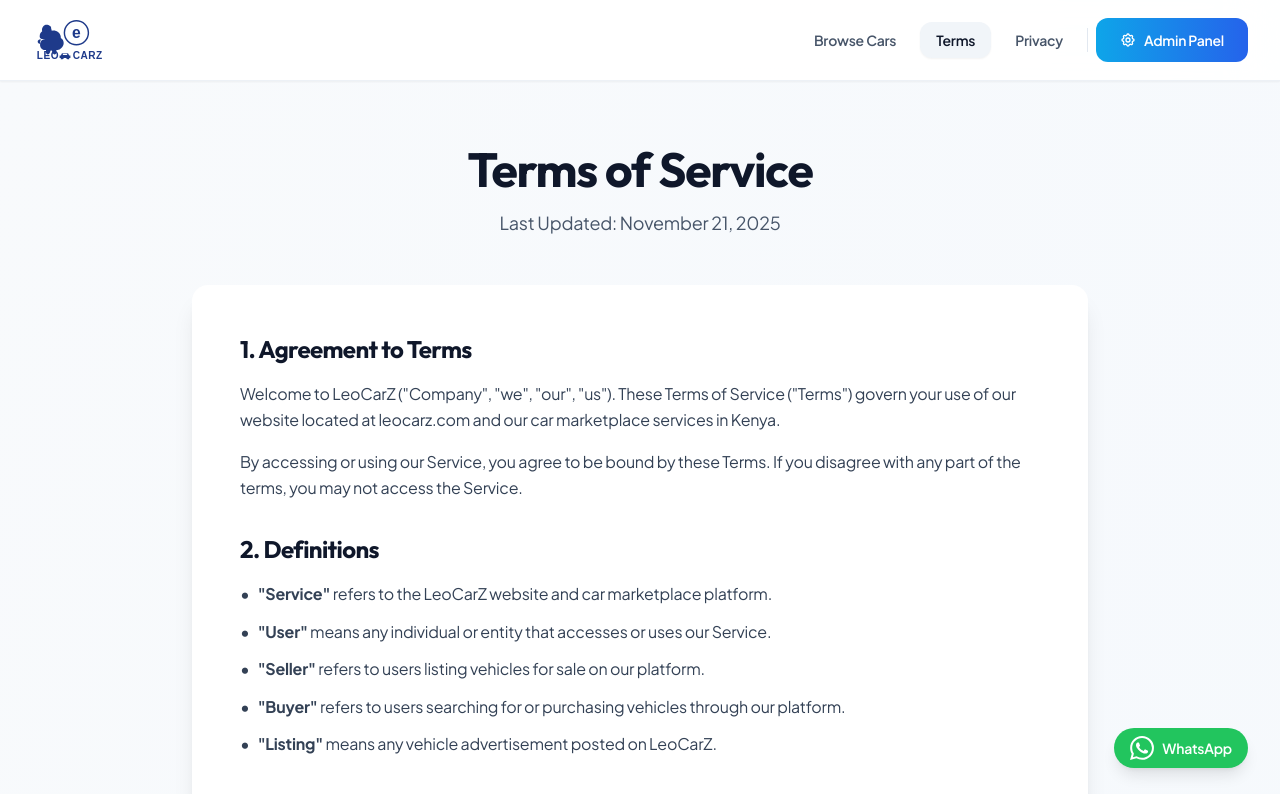
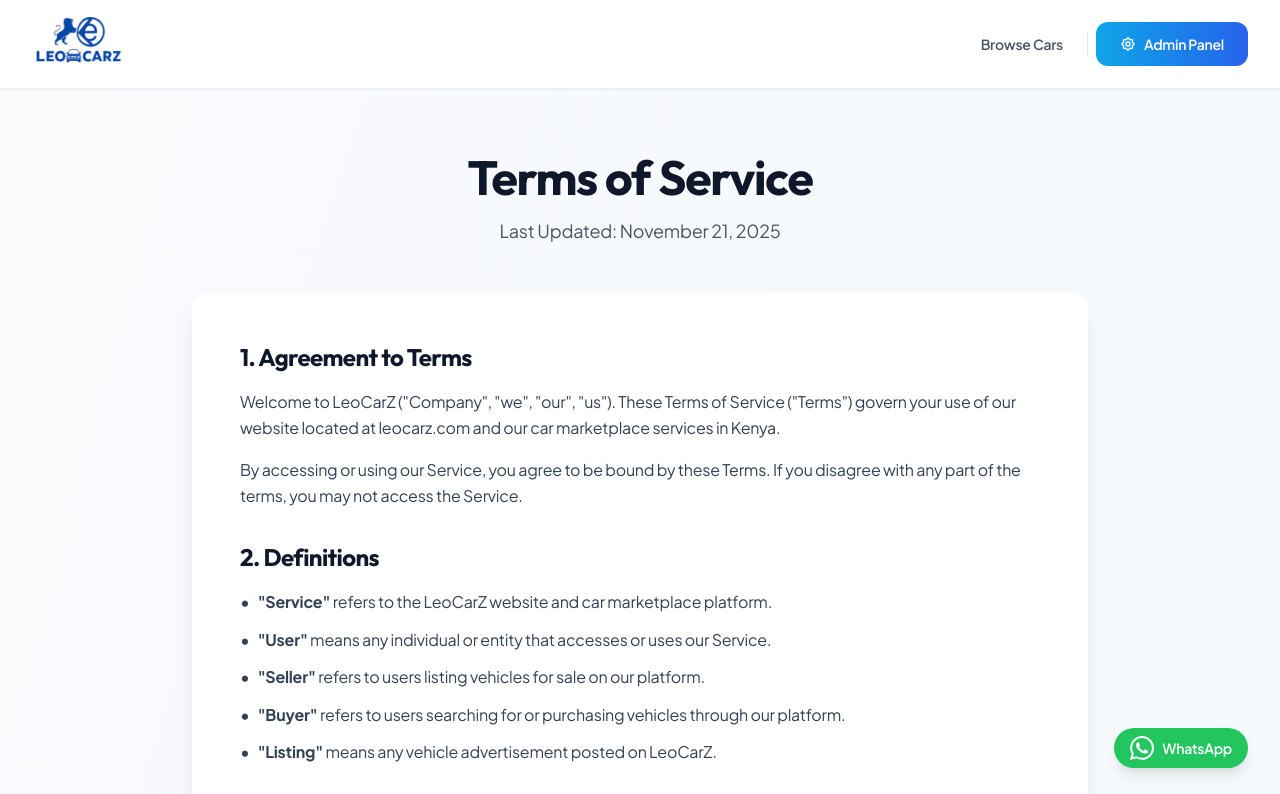
Before and after one commit to edurotich/leocarz, a Next.js app: page /terms in a window 1280 px wide. Shown: the top 794 px of the page. Built offline with nearby package versions, Linux system fonts and the light colour scheme.

Commit message:
Update logo to PNG, update favicon, hide terms/privacy from nav

```diff
--- a/src/app/layout.tsx
+++ b/src/app/layout.tsx
@@ -17,8 +17,9 @@ export const metadata: Metadata = {
     telephone: false,
   },
   icons: {
-    icon: '/favicon.svg',
-    shortcut: '/favicon.svg',
+    icon: '/favicon.png',
+    shortcut: '/favicon.png',
+    apple: '/favicon.png',
   },
   viewport: {
     width: 'device-width',
--- a/src/components/Header.tsx
+++ b/src/components/Header.tsx
@@ -40,9 +40,9 @@ export default function Header() {
           >
             <div className="relative transition-transform duration-300 group-hover:scale-105">
               <img
-                src="/images/logo.svg"
-                alt="leocarz Logo"
-                className="h-12 w-auto"
+                src="/images/logo.png"
+                alt="LeoCarZ Logo"
+                className="h-14 w-auto"
               />
             </div>
           </Link>
@@ -58,26 +58,6 @@ export default function Header() {
               }`}
             >
               Browse Cars
-            </Link>
-            <Link
-              href="/terms"
-              className={`px-4 py-2 rounded-xl font-semibold text-sm transition-all duration-300 ${
-                pathname === '/terms'
-                  ? 'bg-slate-100 text-slate-900 shadow-sm'
-                  : 'text-slate-600 hover:text-slate-900 hover:bg-slate-50'
-              }`}
-            >
-              Terms
-            </Link>
-            <Link
-              href="/privacy"
-              className={`px-4 py-2 rounded-xl font-semibold text-sm transition-all duration-300 ${
-                pathname === '/privacy'
-                  ? 'bg-slate-100 text-slate-900 shadow-sm'
-                  : 'text-slate-600 hover:text-slate-900 hover:bg-slate-50'
-              }`}
-            >
-              Privacy
             </Link>
             <div className="w-px h-6 bg-slate-200 mx-2"></div>
             {pathname.startsWith('/admin') && pathname !== '/admin/login' ? (
@@ -136,28 +116,6 @@ export default function Header() {
               >
                 Browse Cars
               </Link>
-              <Link
-                href="/terms"
-                className={`px-4 py-3 rounded-xl font-semibold text-sm transition-all ${
-                  pathname === '/terms'
-                    ? 'bg-slate-100 text-slate-900'
-                    : 'text-slate-600 hover:text-slate-900 hover:bg-slate-50'
-                }`}
-                onClick={() => setIsMobileMenuOpen(false)}
-              >
-                Terms of Service
-              </Link>
-              <Link
-                href="/privacy"
-                className={`px-4 py-3 rounded-xl font-semibold text-sm transition-all ${
-                  pathname === '/privacy'
-                    ? 'bg-slate-100 text-slate-900'
-                    : 'text-slate-600 hover:text-slate-900 hover:bg-slate-50'
-                }`}
-                onClick={() => setIsMobileMenuOpen(false)}
-              >
-                Privacy Policy
-              </Link>
               {pathname.startsWith('/admin') && pathname !== '/admin/login' ? (
                 <button
                   onClick={() => {
```
